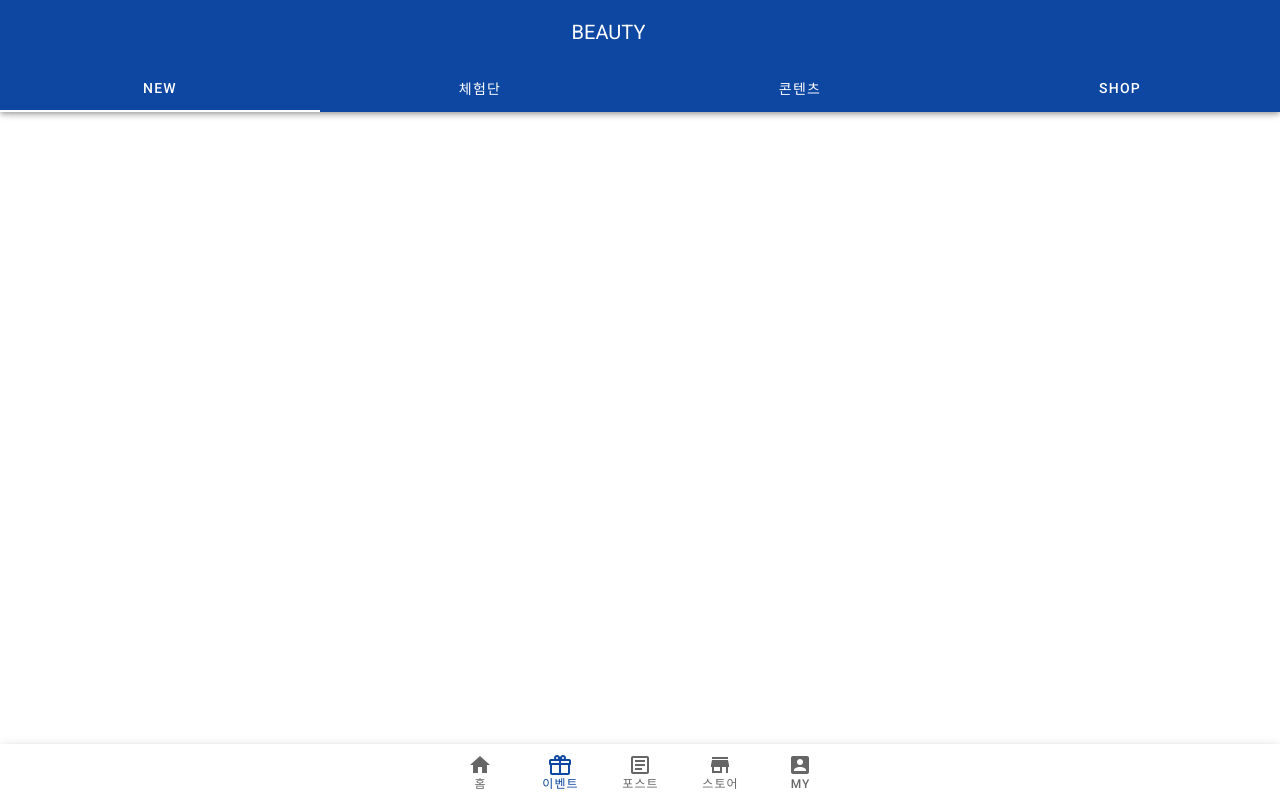
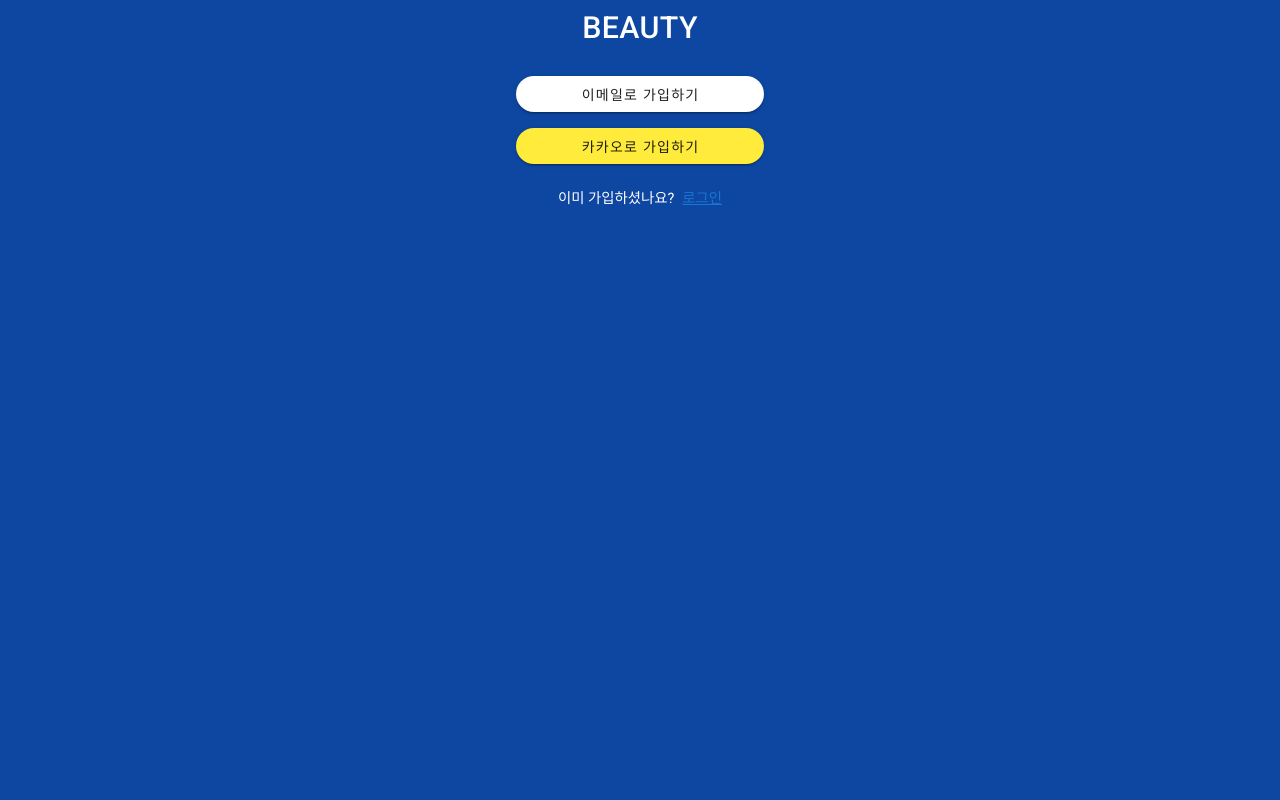
Before and after one commit to uz2ni/beauty-front, a Nuxt app: page /auth in a window 1280 px wide. Built offline with nearby package versions, Linux system fonts and the light colour scheme.

Commit message:
첫화면(가입버튼,로그인이동) 생성

```diff
--- /dev/null
+++ b/layouts/auth.vue
@@ -0,0 +1,32 @@
+<template>
+  <v-app light class="bg-color">
+    <v-main>
+      <v-container class="h-100">
+        <nuxt />
+      </v-container>
+    </v-main>
+
+  </v-app>
+</template>
+
+<script>
+export default {
+  name: "init.vue",
+  data() {
+   return {
+     clipped: false,
+     fixed: false,
+     title: 'BEAUTY'
+   }
+  }
+}
+</script>
+
+<style scoped>
+.h-100 {
+  height: 100%;
+}
+.bg-color {
+  background-color: #0d47a1;
+}
+</style>
--- a/layouts/default.vue
+++ b/layouts/default.vue
@@ -62,11 +62,7 @@
   data () {
     return {
       clipped: false,
-      drawer: false,
       fixed: false,
-      miniVariant: false,
-      right: true,
-      rightDrawer: false,
       title: 'BEAUTY',
       value: 1,
       /* top-tab */
--- /dev/null
+++ b/pages/auth/index.vue
@@ -0,0 +1,55 @@
+<template>
+  <v-row class="d-flex flex-column">
+    <v-col class="col-12 text-center">
+      <div class="auth-title">BEAUTY</div>
+    </v-col>
+    <v-col class="col-12 text-center">
+      <!-- join button -->
+      <div class="d-flex flex-column align-center">
+        <v-btn
+          class="ma-2 px-16"
+          rounded
+          color="white"
+        >
+          이메일로 가입하기
+        </v-btn>
+        <v-btn
+          class="ma-2 px-16"
+          rounded
+          color="yellow"
+        >
+          카카오로 가입하기
+        </v-btn>
+      </div>
+      <!-- login URL -->
+      <div class="d-flex justify-center mt-4 font-white login-wrap">
+        <span class="mr-2 login-info">이미 가입하셨나요?</span>
+        <NuxtLink to="/auth/login">로그인</NuxtLink>
+      </div>
+    </v-col>
+  </v-row>
+</template>
+
+<script>
+export default {
+  name: "index",
+  layout: 'auth'
+}
+</script>
+
+<style scoped>
+.auth-title {
+  color: white;
+  font-size: 1.9rem;
+  font-weight: 500;
+  line-height: 2rem;
+  letter-spacing: 0.0125em;
+  font-family: "Roboto", sans-serif;
+}
+.font-white {
+  color: white;
+}
+.login-wrap * {
+  font-size: 0.9rem;
+}
+</style>
```
